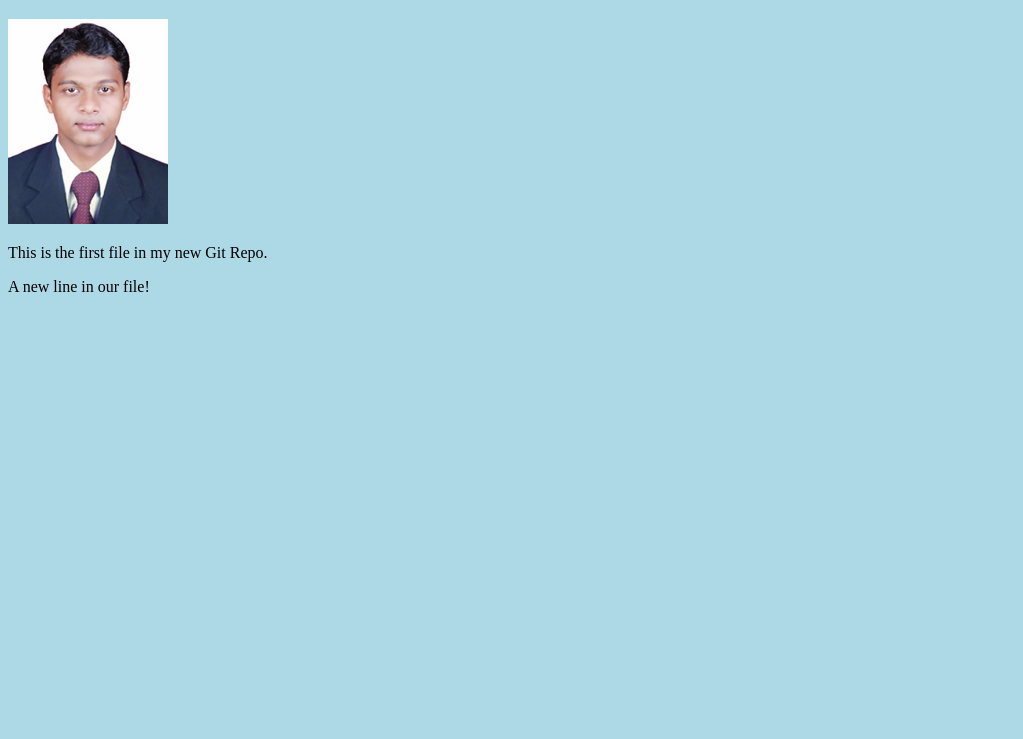
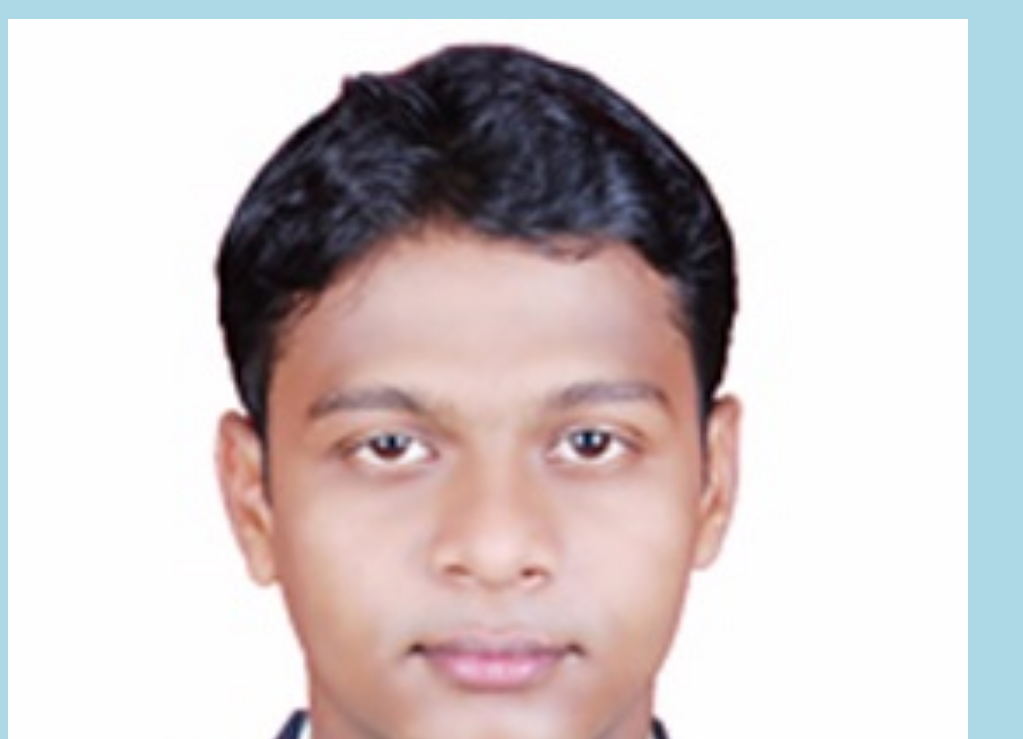
Before and after one commit to suryanarayanabehera/hello-world, a plain HTML site: page index.html in a window 1280 px wide. Shown: the part 61-800 px from the top of the page, without its empty margins (0-1023 px from the left). Drawn offline with Linux system fonts and the light colour scheme.

Commit message:
Added new image

```diff
--- a/index.html
+++ b/index.html
@@ -7,9 +7,10 @@
 <body>
 
 <h1>Hello world!</h1>
-<div><img src="img_hello_world.jpg" alt="Hello World from Space" style="width:100%;max-width:160px"></div>
+<div><img src="img_hello_world.jpg" alt="Hello World from Space" style="width:100%;max-width:960px"></div>
 <p>This is the first file in my new Git Repo.</p>
 <p>A new line in our file!</p>
+<div><img src="img_hello_git.jpg" alt="Hello Git" style="width:100%;max-width:640px"></div>
 
 </body>
 </html>
```
Also changed, not shown: img_hello_git.jpg (added).
